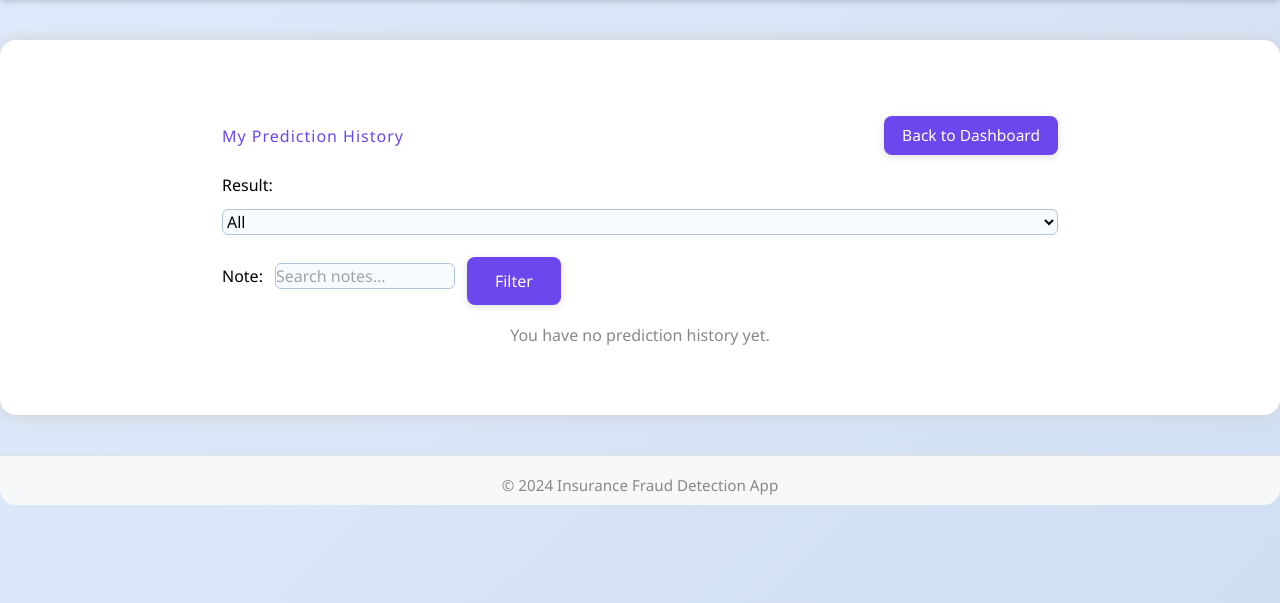
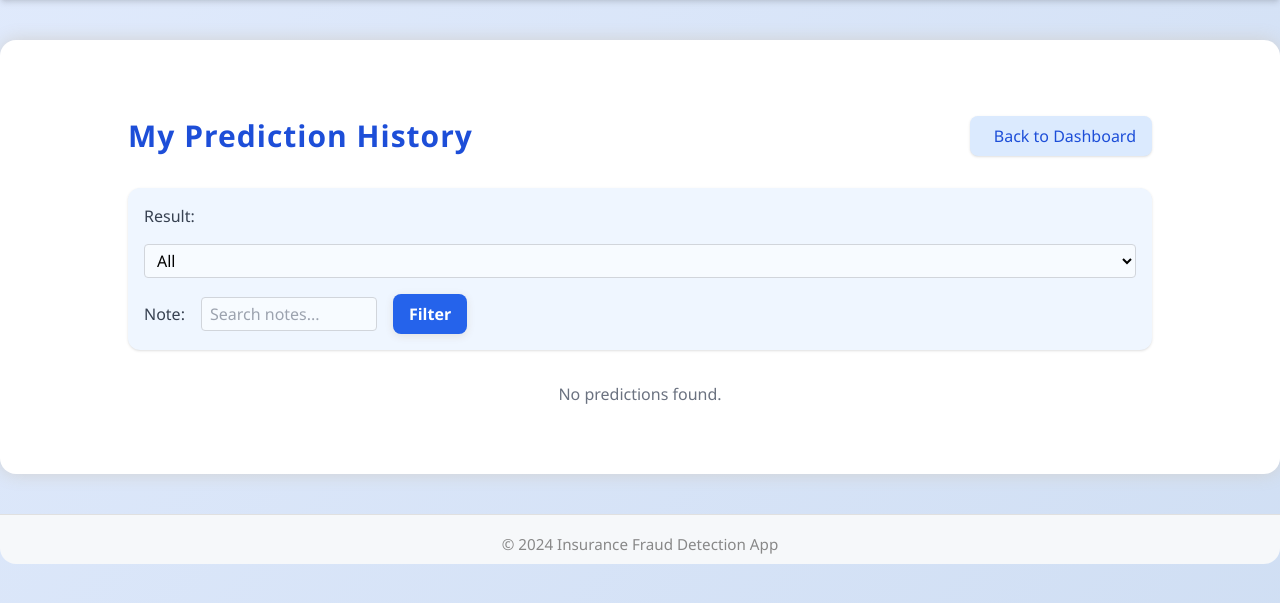
Before and after one commit to abdikafi1/thesis, a Django app: page /history/ in a window 1280 px wide. Shown: the part 64-667 px from the top of the page. Run offline with Django 5.2, Linux system fonts and the light colour scheme; a user stored in the database is signed in; data comes from the database, SQL or seed files in the repository; some libraries are stand-ins or nearby versions.

Commit message:
styling tailwindcss

```diff
--- a/fraud_detecting/predictor/templates/fraud_detection/history.html
+++ b/fraud_detecting/predictor/templates/fraud_detection/history.html
@@ -3,76 +3,53 @@
 {% load get_item %}
 {% block title %}My Prediction History{% endblock %}
 {% block content %}
-<div class="modern-dashboard" style="max-width: 900px; margin: 40px auto;">
-    <div style="display: flex; align-items: center; justify-content: space-between; margin-bottom: 18px;">
-        <h1 style="color: #6b47ed; margin: 0;">My Prediction History</h1>
-        <a href="{% url 'dashboard' %}" class="modern-btn" style="font-size: 0.97em; padding: 8px 18px; margin: 0;">Back to Dashboard</a>
+<div class="max-w-5xl mx-auto py-10">
+    <div class="flex flex-col md:flex-row md:items-center md:justify-between mb-8 gap-4">
+        <h1 class="text-3xl font-bold text-blue-700">My Prediction History</h1>
+        <a href="{% url 'dashboard' %}" class="bg-blue-100 text-blue-700 px-4 py-2 rounded-lg shadow hover:bg-blue-200 transition font-medium flex items-center gap-2"><i class="fas fa-arrow-left"></i> Back to Dashboard</a>
     </div>
-    <form method="get" class="filter-form" style="margin-bottom: 18px; display: flex; gap: 12px; align-items: center; flex-wrap: wrap;">
-        <label for="result">Result:</label>
-        <select name="result" id="result">
+    <form method="get" class="flex flex-wrap gap-4 items-center mb-8 bg-blue-50 p-4 rounded-xl shadow">
+        <label for="result" class="font-medium text-gray-700">Result:</label>
+        <select name="result" id="result" class="rounded border-gray-300 px-2 py-1">
             <option value="">All</option>
             <option value="Fraud" {% if result_filter == 'Fraud' %}selected{% endif %}>Fraud</option>
             <option value="Not Fraud" {% if result_filter == 'Not Fraud' %}selected{% endif %}>Not Fraud</option>
         </select>
-        <label for="search">Note:</label>
-        <input type="text" name="search" id="search" value="{{ search_query }}" placeholder="Search notes..." style="width: 180px;">
-        <button type="submit" class="modern-btn">Filter</button>
+        <label for="search" class="font-medium text-gray-700">Note:</label>
+        <input type="text" name="search" id="search" value="{{ search_query }}" placeholder="Search notes..." class="rounded border-gray-300 px-2 py-1 w-44">
+        <button type="submit" class="bg-blue-600 hover:bg-blue-700 text-white font-semibold px-4 py-2 rounded-lg transition">Filter</button>
         {% if result_filter or search_query %}
-            <a href="{% url 'history' %}" class="modern-btn" style="background:#eee;color:#6b47ed;">Reset</a>
+            <a href="{% url 'history' %}" class="bg-gray-200 text-blue-700 px-4 py-2 rounded-lg shadow hover:bg-gray-300 transition font-medium">Reset</a>
         {% endif %}
     </form>
     {% if predictions %}
-        <div class="modern-history-grid">
+        <div class="grid grid-cols-1 md:grid-cols-2 lg:grid-cols-3 gap-6">
             {% for p in predictions %}
-            <div class="modern-history-card">
-                <div class="modern-history-header">
-                    <span class="modern-history-date">{{ p.created_at|date:"Y-m-d H:i" }}</span>
-                    <span class="modern-history-result {% if p.result == 'Fraud' %}fraud{% else %}not-fraud{% endif %}">{{ p.result }}</span>
-                    <span class="modern-history-prob">{{ p.probability }}</span>
+            <div class="bg-white rounded-xl shadow-lg p-6 flex flex-col gap-3">
+                <div class="flex items-center justify-between mb-2">
+                    <span class="text-gray-500 text-xs">{{ p.created_at|date:"Y-m-d H:i" }}</span>
+                    <span class="px-3 py-1 rounded-full text-xs font-semibold {% if p.result == 'Fraud' %}bg-red-100 text-red-700{% else %}bg-blue-100 text-blue-700{% endif %}">{{ p.result }}</span>
+                    <span class="text-blue-700 font-bold">{{ p.probability }}</span>
                 </div>
-                <div class="modern-history-inputs">
-                    <ul style="list-style:none; padding:0; margin:0;">
+                <ul class="text-gray-700 text-sm mb-2 space-y-1">
                     {% for key, value in p.input_data.items %}
                         <li><strong>{{ user_labels|get_item:key|default:key }}:</strong> {{ value }}</li>
                     {% endfor %}
                 </ul>
-                </div>
-                <div class="modern-history-note">
-                    <form method="post" action="{% url 'edit_note' p.pk %}" style="display:inline;">
+                <form method="post" action="{% url 'edit_note' p.pk %}" class="flex gap-2 items-center">
                     {% csrf_token %}
-                        <input type="text" name="note" value="{{ p.note }}" maxlength="255" style="width: 120px;">
-                        <button type="submit" class="modern-btn" style="padding: 6px 14px; font-size: 0.95em;">Save</button>
+                    <input type="text" name="note" value="{{ p.note }}" maxlength="255" class="rounded border-gray-300 px-2 py-1 w-32">
+                    <button type="submit" class="bg-blue-100 text-blue-700 px-3 py-1 rounded hover:bg-blue-200 transition text-sm">Save</button>
                 </form>
-                </div>
-                <div class="modern-history-actions">
-                    <form method="post" action="{% url 'delete_prediction' p.pk %}" style="display:inline;">
+                <form method="post" action="{% url 'delete_prediction' p.pk %}" class="mt-2">
                     {% csrf_token %}
-                        <button type="submit" class="modern-btn" style="background:#e53935; color:#fff; padding: 6px 14px; font-size: 0.95em;" onclick="return confirm('Are you sure you want to delete this prediction?');">Delete</button>
+                    <button type="submit" class="bg-red-500 hover:bg-red-600 text-white px-3 py-1 rounded transition text-sm w-full" onclick="return confirm('Are you sure you want to delete this prediction?');">Delete</button>
                 </form>
-                </div>
             </div>
             {% endfor %}
         </div>
-        <div class="pagination" style="text-align:center;margin-top:24px;">
-            <span class="step-links">
-                {% if page_obj.has_previous %}
-                    <a href="?{% if result_filter %}result={{ result_filter }}&{% endif %}{% if search_query %}search={{ search_query }}&{% endif %}page={{ page_obj.previous_page_number }}" class="modern-btn">&laquo; Previous</a>
-                {% endif %}
-                {% for num in page_obj.paginator.page_range %}
-                    {% if page_obj.number == num %}
-                        <span class="modern-btn" style="background:#6b47ed;color:#fff;">{{ num }}</span>
-                    {% elif num > page_obj.number|add:'-3' and num < page_obj.number|add:'3' %}
-                        <a href="?{% if result_filter %}result={{ result_filter }}&{% endif %}{% if search_query %}search={{ search_query }}&{% endif %}page={{ num }}" class="modern-btn" style="background:#eee;color:#6b47ed;">{{ num }}</a>
-                    {% endif %}
-                {% endfor %}
-                {% if page_obj.has_next %}
-                    <a href="?{% if result_filter %}result={{ result_filter }}&{% endif %}{% if search_query %}search={{ search_query }}&{% endif %}page={{ page_obj.next_page_number }}" class="modern-btn">Next &raquo;</a>
-                {% endif %}
-            </span>
-        </div>
     {% else %}
-        <p style="text-align:center; color:#888;">You have no prediction history yet.</p>
+        <div class="text-center text-gray-500 mt-8">No predictions found.</div>
     {% endif %}
 </div>
 {% endblock %}
```
Also changed, not shown: fraud_detecting/predictor/templates/fraud_detection/dashboard.html (+32 -30 lines), fraud_detecting/predictor/templates/fraud_detection/predict.html (+23 -21 lines), fraud_detecting/predictor/templates/fraud_detection/result.html (+9 -11 lines). Lines whose indentation alone changed are shown as unchanged.
